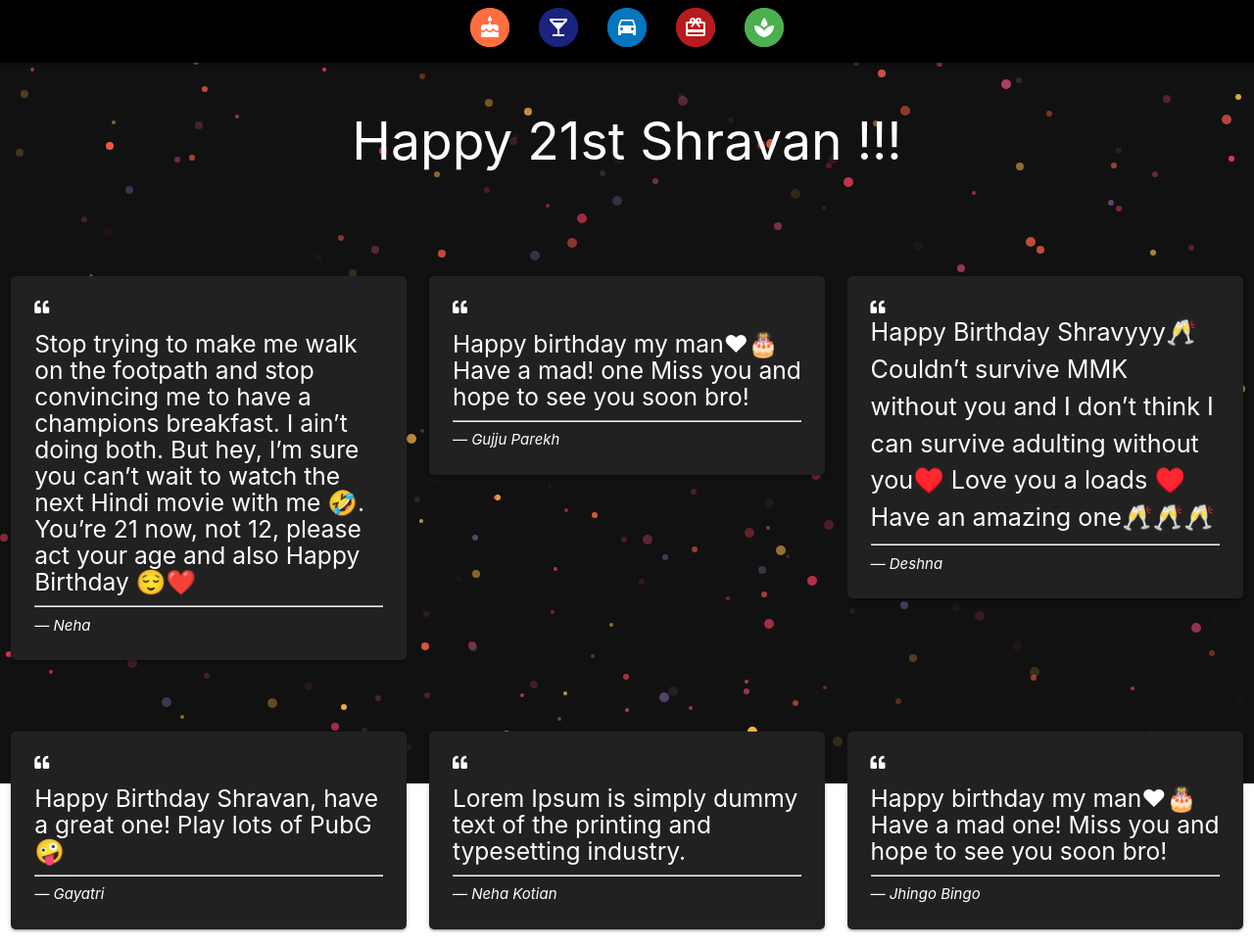
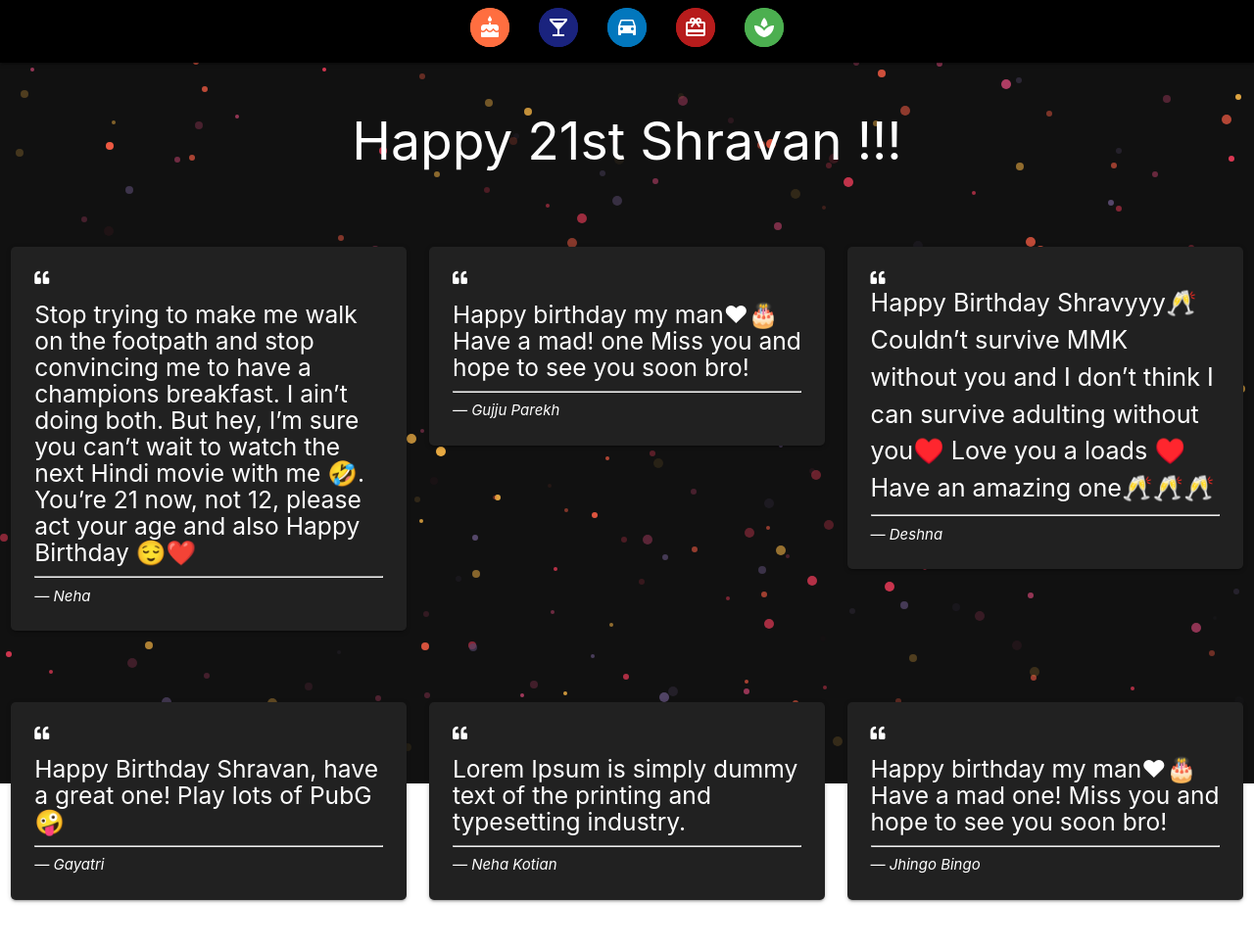
Before and after one commit to jaydjhangiani/SA21, a plain HTML site: page index.html in a window 1280 px wide. Shown: the whole page at 98% size. Drawn offline with nearby package versions, Linux system fonts and the light colour scheme; animation ran at ten frames a second.

Commit message:
Add files via upload

```diff
--- a/index.html
+++ b/index.html
@@ -51,7 +51,7 @@
 			<h2 class="center white-text">Happy 21st Shravan !!!</h2>
 		</section>
 
-		<section class="section container">
+		<section class="container">
 			<div class="row">
 				<canvas id="world"></canvas>
 			</div>
```
